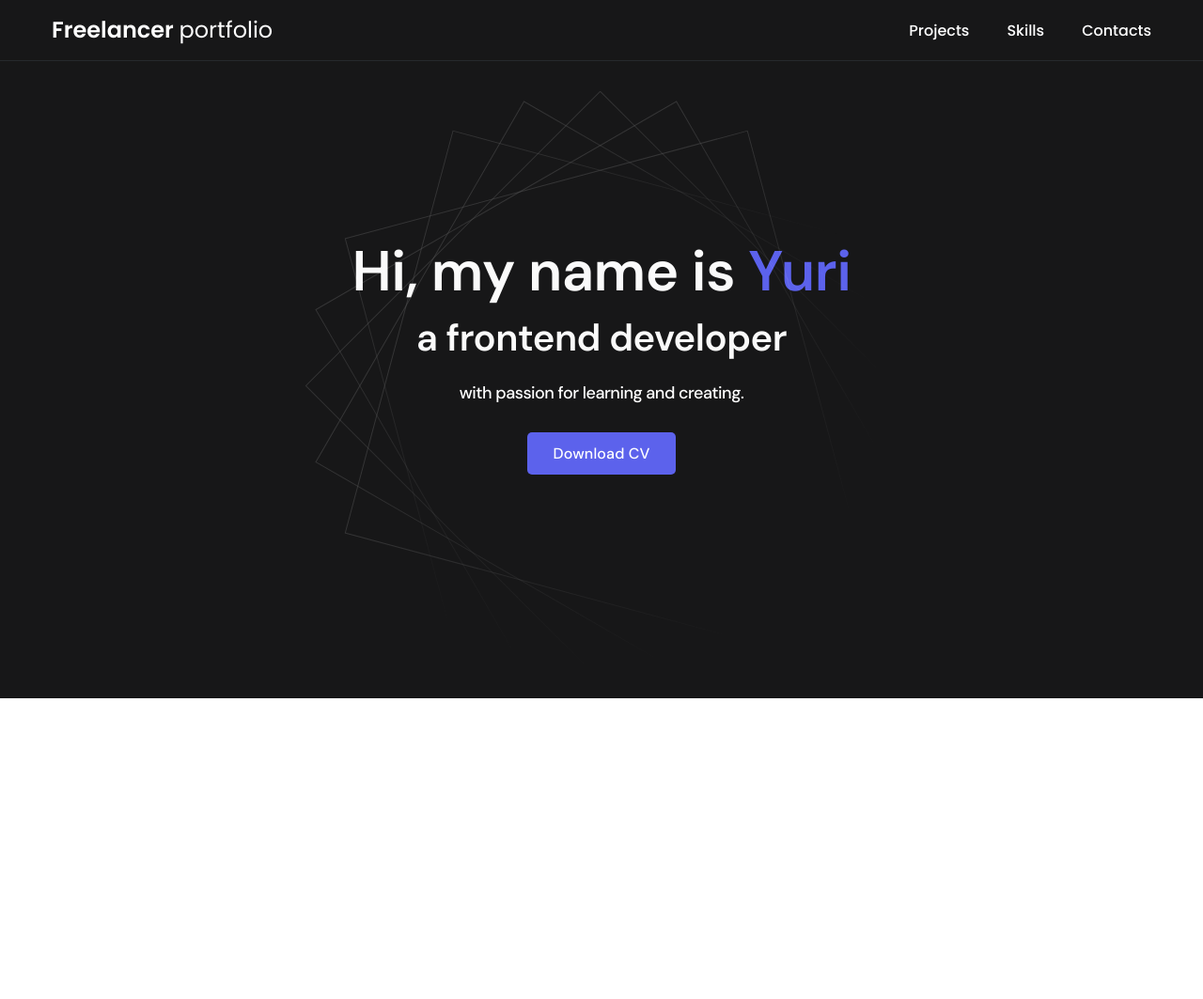
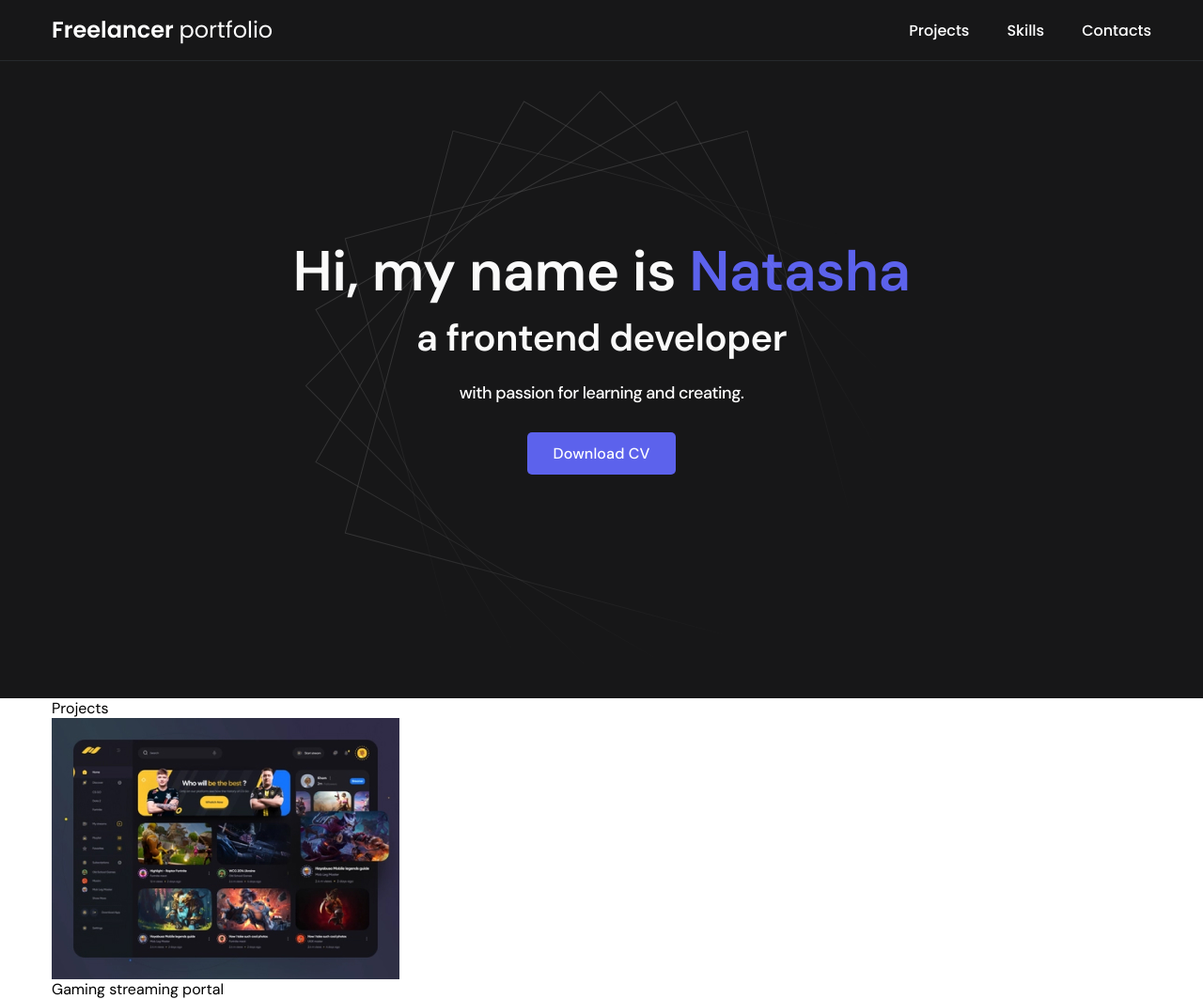
Before and after one commit to Nattyme/Freelancer-Portfolio-Dark, a plain HTML site: page index.html in a window 1280 px wide. Shown: the whole page at 94% size. Before the commit the page ends 800 px from the top, so only its background shows below. Drawn offline with Linux system fonts and the light colour scheme.

Commit message:
.projects base html

```diff
--- a/index.html
+++ b/index.html
@@ -25,7 +25,7 @@
         <div class="container">
             <div class="header__row">
                 <div class="header__title">
-                    Hi, my name is <span>Yuri</span>
+                    Hi, my name is <span>Natasha</span>
                     <h2>a frontend developer</h2>
                 </div>
                 <div class="header__text">
@@ -37,5 +37,19 @@
             </div>
         </div>
     </header>
+    <main>
+        <section class="projects">
+            <div class="container">
+                <div class="projects__title">Projects</div>
+                <div class="projects__cards">
+                    <div class="card">
+                        <img src="./img/projects/01.jpg" alt="01" class="card__img">
+                        <h4 class="card__title">Gaming streaming portal</h4>
+                    </div>
+                </div>
+
+            </div>
+        </section>
+    </main>
 </body>
 </html>
```
Also changed, not shown: img/projects/01.jpg (added), img/projects/02.jpg (added), img/projects/03.jpg (added), img/projects/04.jpg (added), img/projects/06.jpg (added), img/projects/Project 5.jpg (added).
